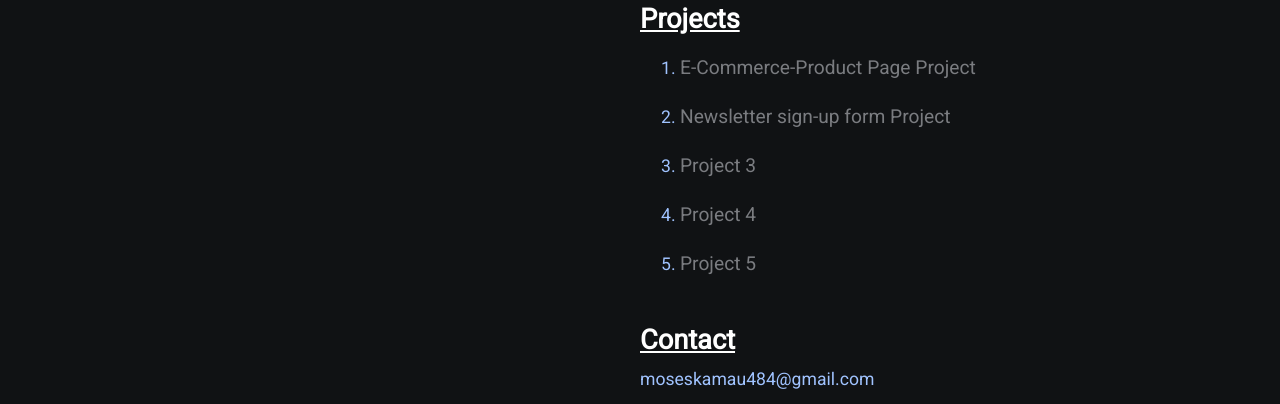
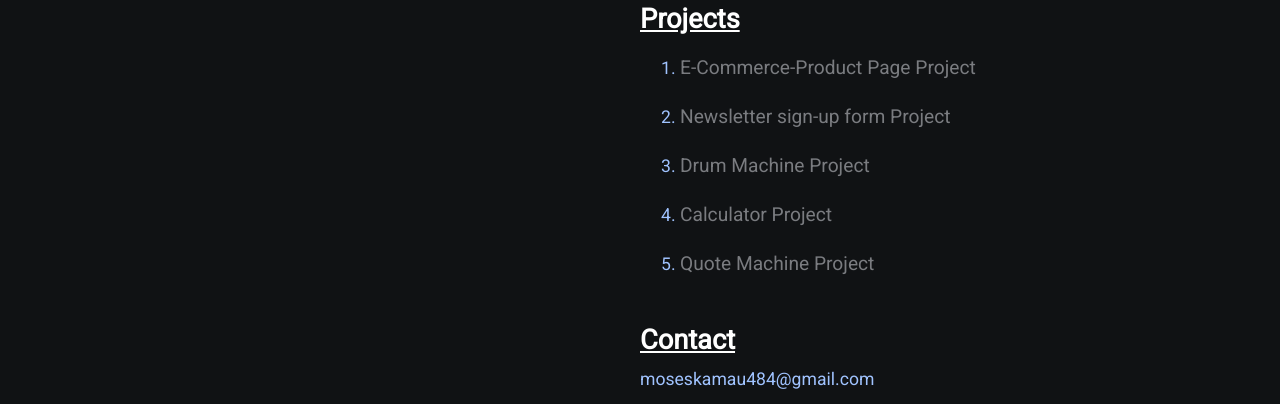
Before and after one commit to PirateSU/portfolio, a plain HTML site: page index.html in a window 1280 px wide. Shown: the part 770-1174 px from the top of the page. Drawn offline with Linux system fonts and the light colour scheme.

Commit message:
Update index.html

```diff
--- a/index.html
+++ b/index.html
@@ -44,9 +44,9 @@ meaningful impact.</p>
 <ol>
   <li><a href="#">E-Commerce-Product Page Project</a></li>
   <li><a href="#">Newsletter sign-up form Project</a></li>
-  <li><a href="#">Project 3</a></li>
-  <li><a href="#">Project 4</a></li>
-  <li><a href="#">Project 5</a></li>
+  <li><a href="#">Drum Machine Project</a></li>
+  <li><a href="#">Calculator Project</a></li>
+  <li><a href="#">Quote Machine Project</a></li>
 </ol>
 
             <h2>Contact</h2>
```
